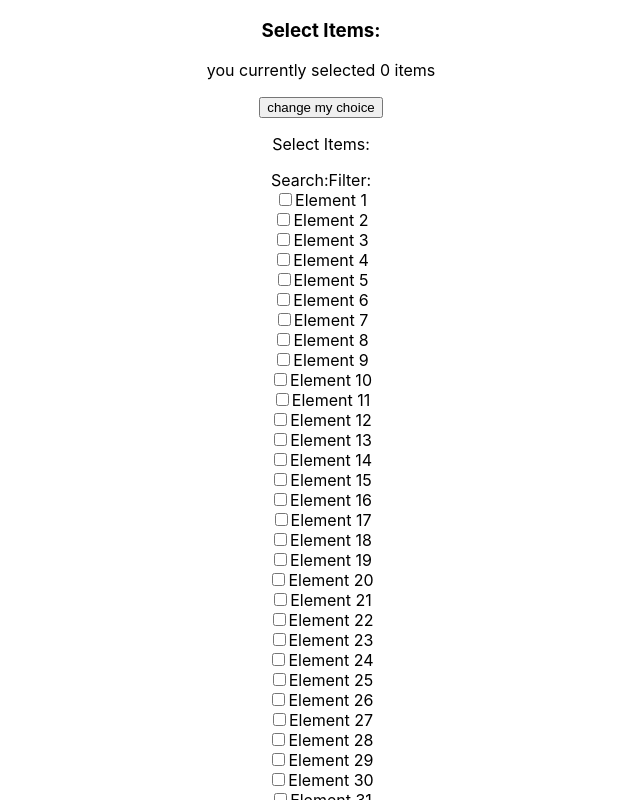
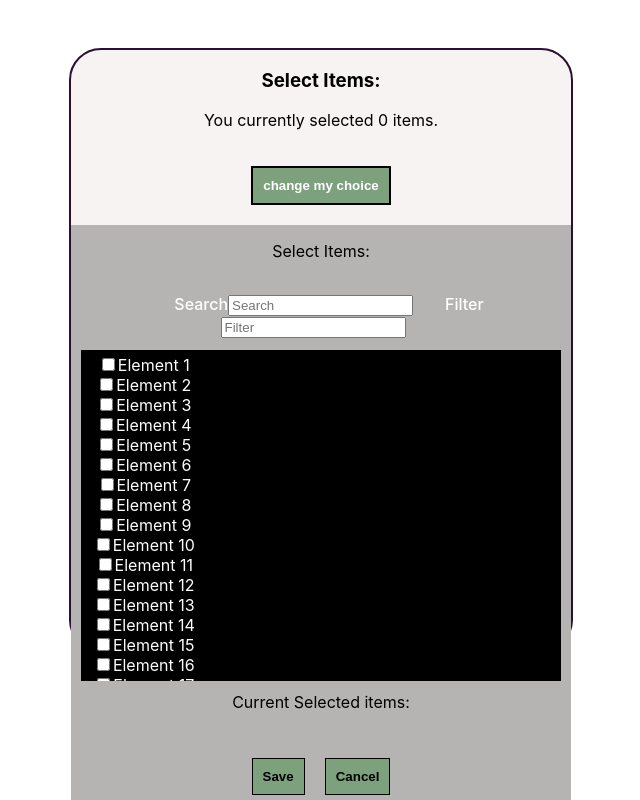
Before and after one commit to Picolina2019/widget, a React (Create React App) app: page / in a window 1280 px wide. Both pictures are taken after a click on the button "change my choice". Shown: the top 800 px of the page, without its empty margins (319-959 px from the left). Built offline with nearby package versions, Linux system fonts and the light colour scheme.

Commit message:
initial setup

```diff
--- a/src/App.css
+++ b/src/App.css
@@ -1,38 +1,40 @@
 .App {
   text-align: center;
+  max-width: 500px;
+  height: 600px;
+  margin: 3rem auto;
+  border: 2px solid rgb(42, 16, 55);
+  border-radius: 2rem;
+  background-color: rgb(246, 243, 242);
 }
-
-.App-logo {
-  height: 40vmin;
-  pointer-events: none;
+.buttons-container {
+  display: inline;
+  margin: 5px;
 }
-
-@media (prefers-reduced-motion: no-preference) {
-  .App-logo {
-    animation: App-logo-spin infinite 20s linear;
-  }
+.buttons {
+  background: black;
+  color: white;
+  padding: 10px;
+  margin: 10px;
 }
-
-.App-header {
-  background-color: #282c34;
-  min-height: 100vh;
-  display: flex;
-  flex-direction: column;
-  align-items: center;
-  justify-content: center;
-  font-size: calc(10px + 2vmin);
+.button-change {
+  margin: 20px 20px;
+  background-color: rgb(125, 160, 125);
+  padding: 10px;
   color: white;
+  border: 2px solid black;
+  cursor: pointer;
+  outline: none;
+  font-weight: 700;
 }
-
-.App-link {
-  color: #61dafb;
+.delete-button {
+  border: none;
+  color: white;
+  background-color: black;
+  font-weight: 800;
 }
-
-@keyframes App-logo-spin {
-  from {
-    transform: rotate(0deg);
-  }
-  to {
-    transform: rotate(360deg);
-  }
+.buttons-line {
+  margin-left: 10px;
+  font-weight: 800;
+  font-size: larger;
 }
--- a/src/App.js
+++ b/src/App.js
@@ -1,7 +1,7 @@
 import React, { useEffect, useState } from 'react';
 import './App.css';
 import Data from './data';
-import Dialog from './Dialog';
+import Dialog from './Dialog/Dialog';
 
 function App() {
   const initialState = JSON.parse(localStorage.getItem('elements')) || Data;
@@ -44,17 +44,24 @@ function App() {
     setDialog(false);
   };
   const selected = selectedElementsList.map((el, index) => (
-    <div key={el}>
-      {el}
-      <button onClick={() => deleteElement(index)}>delete</button>
+    <div className='buttons-container' key={el}>
+      <span className='buttons'>
+        {el} <span className='buttons-line'>|</span>
+        <button className='delete-button' onClick={() => deleteElement(index)}>
+          X
+        </button>
+      </span>
     </div>
   ));
   return (
+    <div className='App-wrapper'>
       <div className='App'>
         <h3>Select Items:</h3>
-      <p>you currently selected {selectedCount} items</p>
-      {selected}
-      <button onClick={openDialog}>change my choice</button>
+        <p>You currently selected {selectedCount} items.</p>
+        <div>{selected}</div>
+        <button className='button-change' onClick={openDialog}>
+          change my choice
+        </button>
         {dialog && (
           <Dialog
             elements={elements}
@@ -67,6 +74,7 @@ function App() {
           />
         )}
       </div>
+    </div>
   );
 }
 
--- a/src/Dialog.jsx
+++ /dev/null
@@ -1,46 +0,0 @@
-import React from 'react';
-// const Dialog = React.memo(function Dialog({elements}) {
-const Dialog = ({
-  elements,
-  closeDialog,
-  onCancel,
-  selected,
-  isSelected,
-  selectedCount,
-  setIsSelected,
-}) => {
-  const disabled = selectedCount >= 3;
-
-  const handleChange = (index) => {
-    setIsSelected({
-      ...isSelected,
-      [index]: !isSelected[index],
-    });
-  };
-
-  return (
-    <div>
-      <p>Select Items:</p>
-      <span>Search:</span>
-      <span>Filter:</span>
-      {elements.map((el, index) => (
-        <div key={el}>
-          <input
-            type='checkbox'
-            onChange={() => handleChange(index)}
-            checked={isSelected[index] || false}
-            disabled={!isSelected[index] && disabled}
-          />
-
-          {el}
-        </div>
-      ))}
-      <div>Current Selected items:{selected}</div>
-
-      <button onClick={closeDialog}>Save</button>
-      <button onClick={onCancel}>Cancel</button>
-    </div>
-  );
-};
-
-export default Dialog;
--- /dev/null
+++ b/src/Dialog/Dialog.jsx
@@ -0,0 +1,79 @@
+import React from 'react';
+import styles from './Dialog.module.css';
+// const Dialog = React.memo(function Dialog({elements}) {
+const Dialog = ({
+  elements,
+  closeDialog,
+  onCancel,
+  selected,
+  isSelected,
+  selectedCount,
+  setIsSelected,
+}) => {
+  const disabled = selectedCount >= 3;
+
+  const handleChange = (index) => {
+    setIsSelected({
+      ...isSelected,
+      [index]: !isSelected[index],
+    });
+  };
+
+  return (
+    <div className={styles.container}>
+      <p>Select Items:</p>
+
+      <div className={styles.filters}>
+        <span>
+          <label>
+            Search
+            <input
+              type='text'
+              id='search'
+              placeholder='Search'
+              // value={searchTerm}
+              onChange={handleChange}
+            />
+          </label>
+        </span>
+        <span>
+          <label>
+            Filter
+            <input
+              type='text'
+              id='filter'
+              placeholder='Filter'
+              // value={searchTerm}
+              onChange={handleChange}
+            />
+          </label>
+        </span>
+      </div>
+      <div className={styles.scroll}>
+        {elements.map((el, index) => (
+          <div key={el}>
+            <input
+              type='checkbox'
+              onChange={() => handleChange(index)}
+              checked={isSelected[index] || false}
+              disabled={!isSelected[index] && disabled}
+            />
+
+            {el}
+          </div>
+        ))}
+      </div>
+      <div className={styles.footer}>
+        <p>Current Selected items: </p>
+        <div>{selected}</div>
+
+        <div className={styles.buttons}>
+          <button onClick={closeDialog}>Save</button>
+          <button onClick={onCancel}>Cancel</button>
+        </div>
+      </div>
+    </div>
+  );
+};
+
+export default Dialog;
--- /dev/null
+++ b/src/Dialog/Dialog.module.css
@@ -0,0 +1,68 @@
+.container {
+  display: grid;
+  justify-content: center;
+  align-items: center;
+  background-color: rgb(182, 179, 179);
+  width: 500px;
+  height: 100%;
+  margin: 0em;
+}
+
+.scroll {
+  display: grid;
+  align-items: center;
+  justify-content: flex-start;
+  background-color: black;
+  color: white;
+  height: 100%;
+  padding:5px;
+  margin: 10px;
+  overflow-y: auto;
+  max-width: 500px;
+}
+.filters {
+  display: inline;
+  margin: 10px;
+  padding: 7px;
+  color:white;
+  font-weight: 500;
+}
+
+input:focus, textarea:focus, select:focus{
+        outline: none;
+    }
+.filters span{
+  margin:16px;
+}
+.buttons {
+  display: inline;
+  padding: 10px;
+  margin: 10px;
+}
+.footer {
+  display: grid;
+}
+.buttons button {
+  margin: 20px 20px;
+  background-color: rgb(125, 160, 125);
+  padding: 10px;
+  color: black;
+  border: 1px solid black;
+  cursor: pointer;
+  outline: none;
+  font-weight: 700;
+  margin: 10px;
+}
+::-webkit-scrollbar {
+  width: 10px;
+}
+::-webkit-scrollbar-track {
+  background: #f1f1f1;
+}
+::-webkit-scrollbar-thumb {
+  background: #888;
+  border-radius: 10px;
+}
+::-webkit-scrollbar-thumb:hover {
+  background: #555;
+}
--- a/src/index.css
+++ b/src/index.css
@@ -1,5 +1,6 @@
 body {
   margin: 0;
+  text-align: center;
   font-family: -apple-system, BlinkMacSystemFont, 'Segoe UI', 'Roboto', 'Oxygen',
     'Ubuntu', 'Cantarell', 'Fira Sans', 'Droid Sans', 'Helvetica Neue',
     sans-serif;
```
Lines whose indentation alone changed are shown as unchanged.
